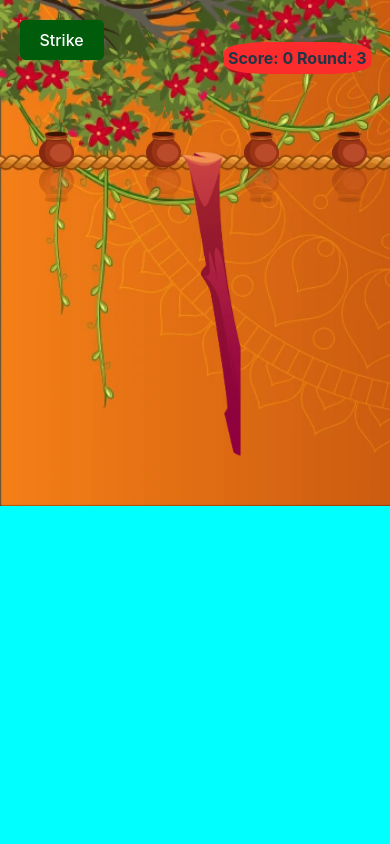
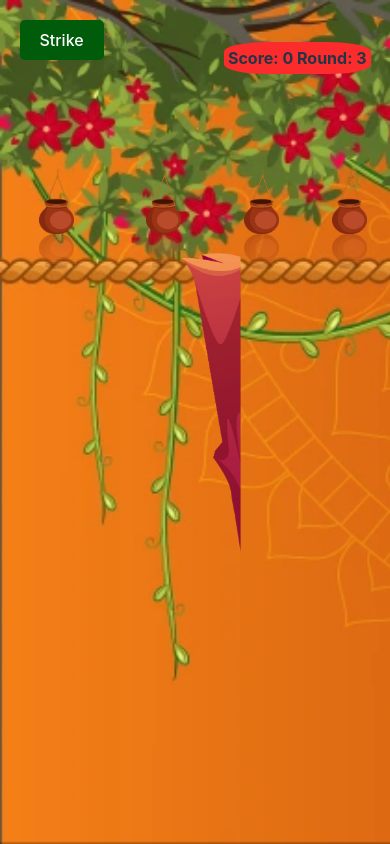
Before and after one commit to Nipunc55/New-Year-Games, a React (Vite) app: page /1 in a window 390 px wide. Built offline with nearby package versions, Linux system fonts and the light colour scheme.

Commit message:
FIX | result send to parent

```diff
--- a/src/styles/Game_1.module.css
+++ b/src/styles/Game_1.module.css
@@ -110,9 +110,6 @@
   text-transform: uppercase;
 }
 @media (max-width: 800px) {
-  .container {
-    height: 60% !important;
-  }
   .buttonContainer {
     display: flex;
     padding-left: 5%;
```
